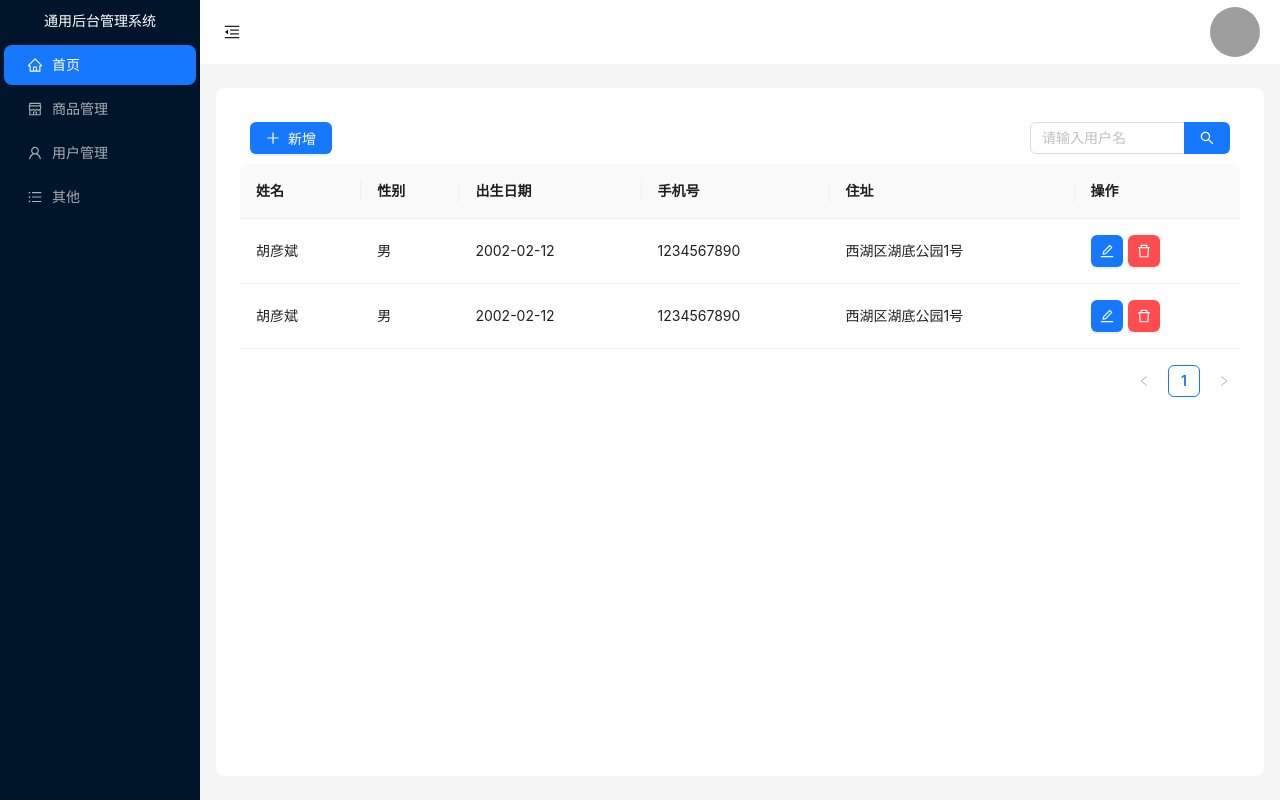
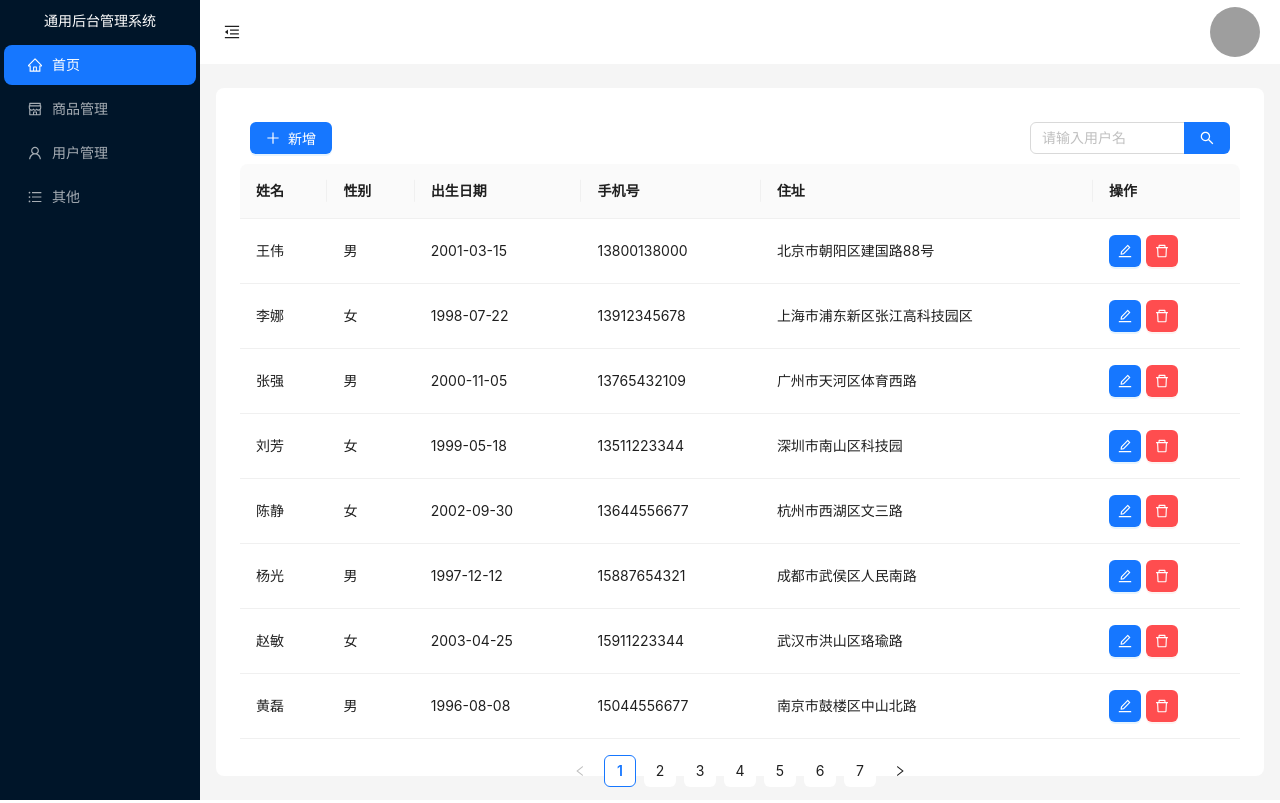
Before and after one commit to ikun666xiadan/react-admin-frontend, a React (Create React App) app: page /user in a window 1280 px wide. Built offline with nearby package versions, Linux system fonts and the light colour scheme; data requests are answered from the project's data file; grey boxes are pictures that could not be loaded.

Commit message:
feat: user列表的渲染

```diff
--- /dev/null
+++ b/src/apis/usersList.js
@@ -0,0 +1,11 @@
+import { request } from "../utils";
+
+const getUserList = (params) => {
+  return request({
+    url: "/users",
+    method: "GET",
+    params,
+  });
+};
+
+export { getUserList };
--- a/src/pages/User/TableList/index.js
+++ b/src/pages/User/TableList/index.js
@@ -1,26 +1,19 @@
 import { Table } from "antd";
 import { DeleteOutlined, EditOutlined } from "@ant-design/icons";
 import { Button, Popconfirm } from "antd";
+import { useEffect, useState } from "react";
+import { getUserList } from "../../../apis/usersList";
 
-const dataSource = [
-  {
-    id: 1,
-    name: "胡彦斌",
-    gender: "男",
-    date: "2002-02-12",
-    phone: "1234567890",
-    address: "西湖区湖底公园1号",
-  },
-  {
-    id: 2,
-    name: "胡彦斌",
-    gender: "男",
-    date: "2002-02-12",
-    phone: "1234567890",
-    address: "西湖区湖底公园1号",
-  },
-];
+const TableList = () => {
+  const [userList, setUserList] = useState([]);
 
+  useEffect(() => {
+    const getUserData = async () => {
+      const res = await getUserList();
+      setUserList(res);
+    };
+    getUserData();
+  }, []);
   const columns = [
     {
       title: "姓名",
@@ -52,7 +45,7 @@ const columns = [
       dataIndex: "action",
       key: "action",
       render: (_, record) =>
-      dataSource.length >= 1 ? (
+        userList.length >= 1 ? (
           <div className="action">
             <Button type="primary" icon={<EditOutlined />}></Button>
             <Popconfirm title="确认删除吗?">
@@ -62,9 +55,14 @@ const columns = [
         ) : null,
     },
   ];
-
-const TableList = () => {
-  return <Table dataSource={dataSource} columns={columns}/>;
+  return (
+    <Table
+      dataSource={userList}
+      columns={columns}
+      rowKey="id"
+      pagination={{ position: ["bottomCenter"], defaultPageSize: 8 }}
+    />
+  );
 };
 
 export default TableList;
```
Also changed, not shown: src/pages/User/index.css (+3 -4 lines). Lines whose indentation alone changed are shown as unchanged.
